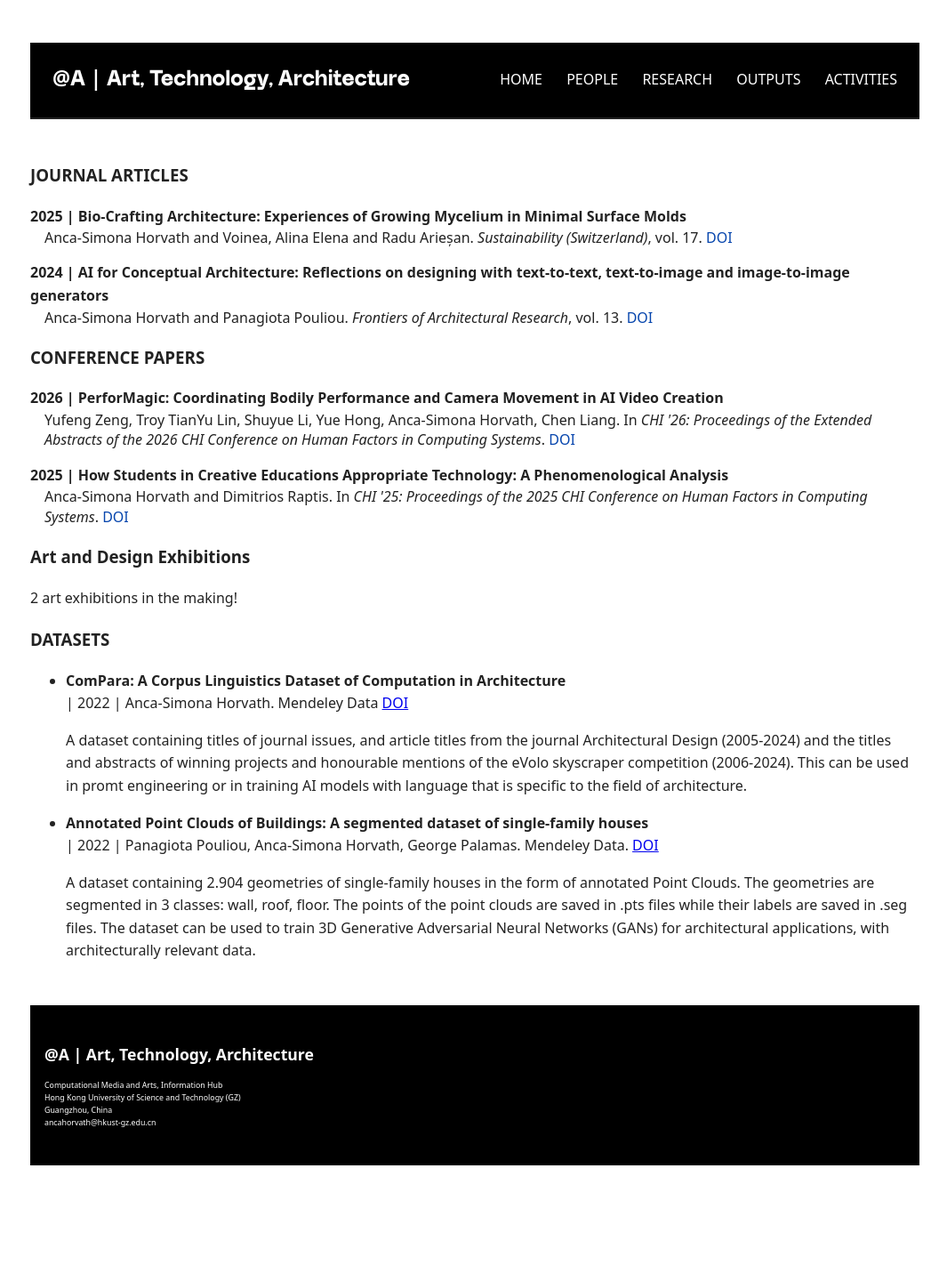
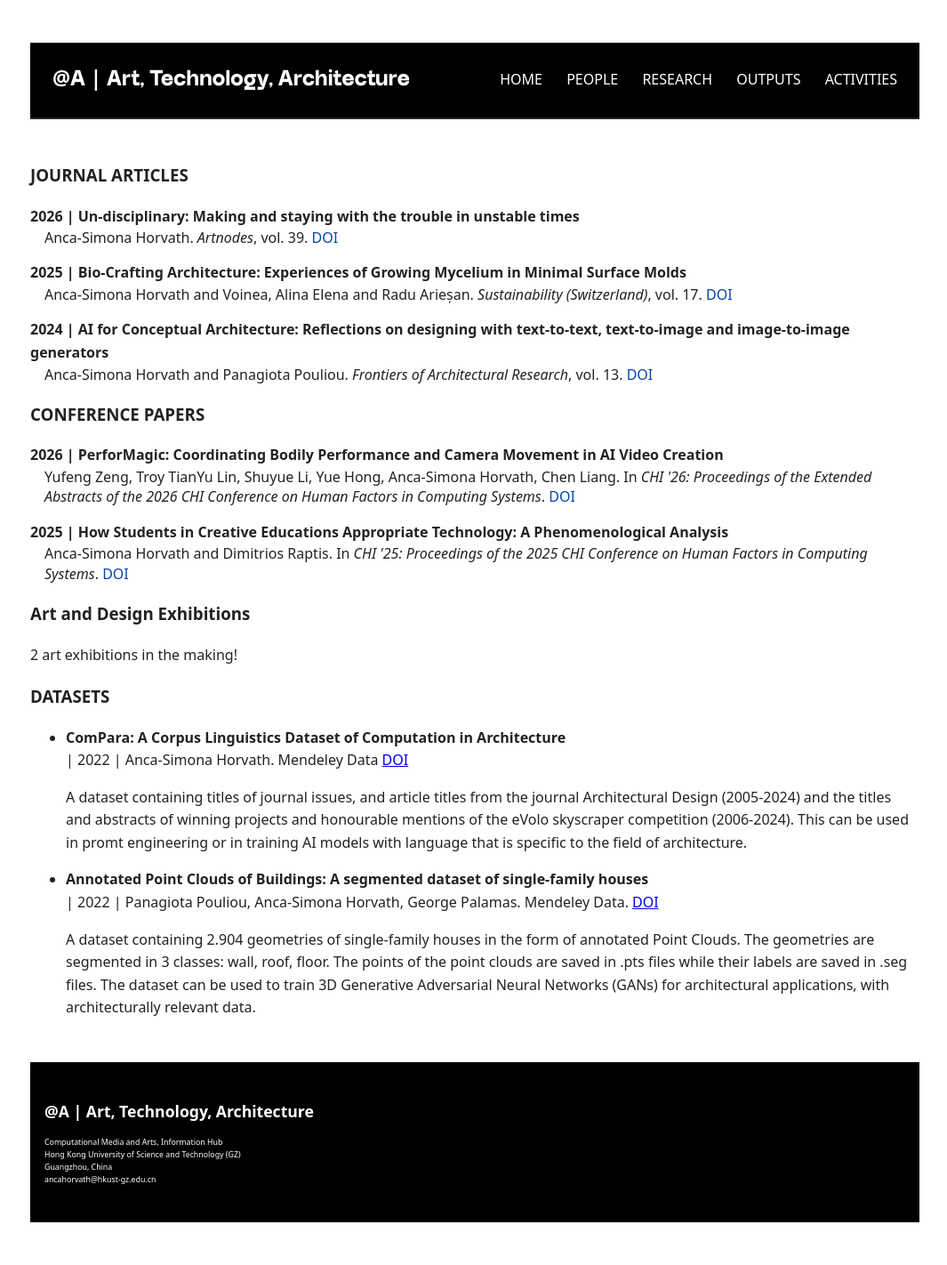
Before and after one commit to anqua/at-a, a Jekyll site: the page built from outputs.md, in a window 1280 px wide. Shown: the whole page at 89% size, without its empty margins (106-1171 px from the left). Built offline with Jekyll 4.4.1, drawn with Linux system fonts in a browser that asks for light colours; some web fonts are replaced; before the commit the page ends 1358 px from its top, so only the background shows below that.

Commit message:
Update publications.yml

```diff
--- a/_data/publications.yml
+++ b/_data/publications.yml
@@ -25,6 +25,16 @@
   volume: 17
   doi: "10.3390/su17156835"
 
+
+- id: Horvath2026a
+  type: article
+  authors: "Anca-Simona Horvath"
+  title: "Un-disciplinary: Making and staying with the trouble in unstable times"
+  journal: "Artnodes"
+  year: 2026
+  volume: 39
+  doi: "10.7238/artnodes.v0i39.980000018781"
+
 - id: Horvath2024
   type: article
   authors: "Anca-Simona Horvath and Panagiota Pouliou"
```
